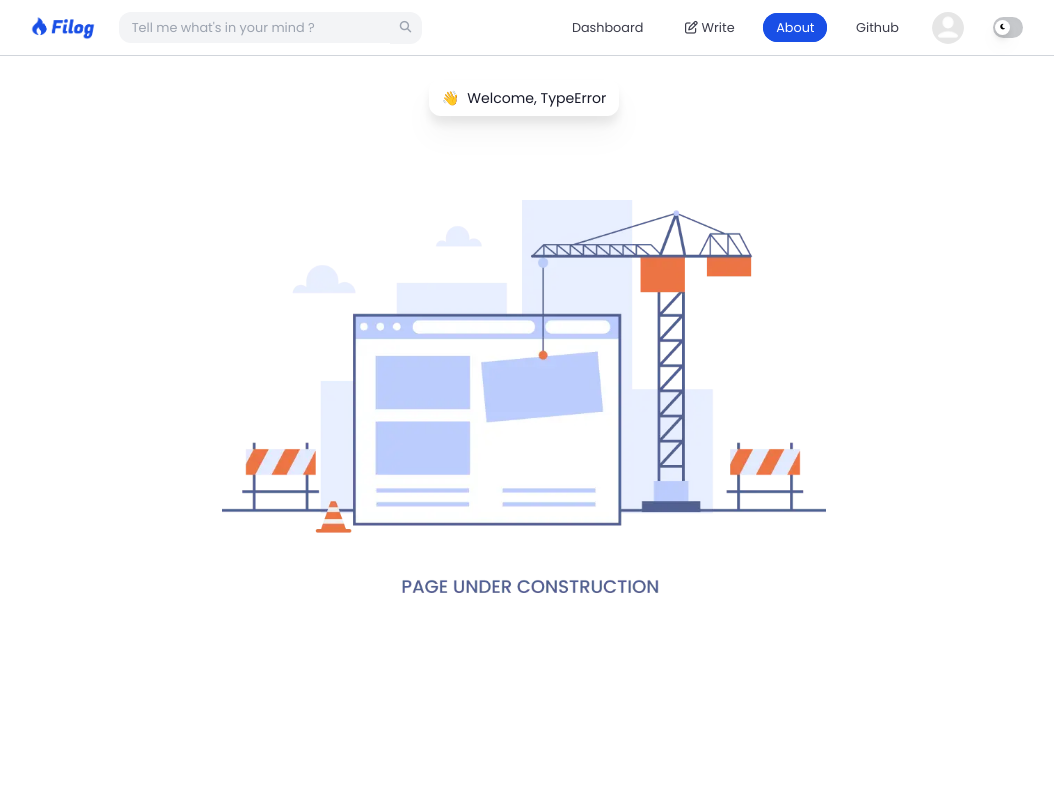
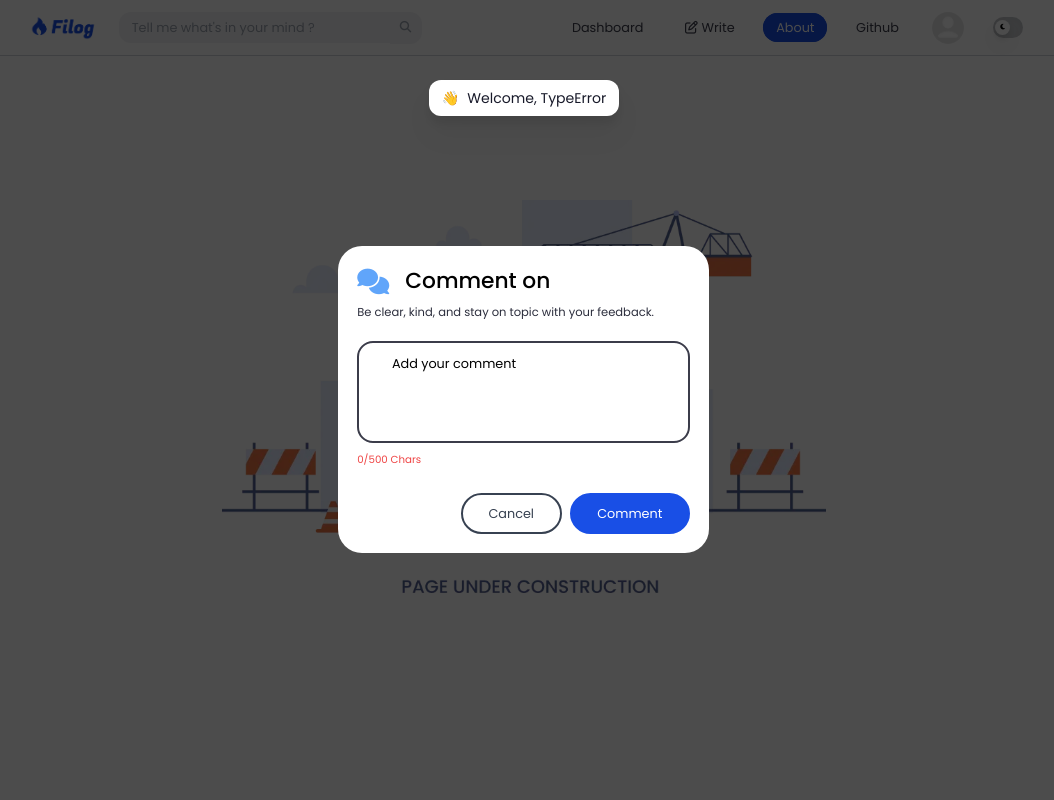
Before and after one commit to dev-raghvendramisra/Filog, a React (Vite) app in the folder Frontend/: page /about in a window 1280 px wide. Shown: the top 800 px of the page, without its empty margins (116-1170 px from the left). Built offline with nearby package versions, Linux system fonts and the light colour scheme; no server answers.

Commit message:
chore: Update FormModal and FormModalContainer components

```diff
--- a/Frontend/src/components/Input/Input.jsx
+++ b/Frontend/src/components/Input/Input.jsx
@@ -2,7 +2,7 @@ import React, { useId } from 'react'
 import { FeedbackMessage as Error} from '../../components'
 const Input=React.forwardRef(({
    value="",
-   onChange = () => { },
+   onChange,
    type="email",
    placeholder="set your placeholder !",
    className_container = '',
@@ -18,13 +18,19 @@ const Input=React.forwardRef(({
    errClassName="",
    text_area=false,
    icon=true,
+   charLimit,
    ...inputContStyle
      },ref)=> {
 
 
     const id = useId()
     const [isTypePass, setIsTypePass] = React.useState(false)
+    const [chars, setChars] = React.useState(0)
 
+    const handleChange = ({target}) =>{
+      setChars(target.value.length)
+       onChange({target})
+    }
 
     const getIconClass = () => {
         switch(type) {
@@ -41,7 +47,7 @@ const Input=React.forwardRef(({
 
 
     return (
-       <div id="input-errMsg-wrapper" className={`mb-4p transition-all ${className_wrapper}`}>
+       <div id="input-errMsg-wrapper" className={`mb-4p transition-all ${className_wrapper} relative`}>
 
         <div id="input-container"
         className={` w-26vw rounded-2xl  flex relative
@@ -53,7 +59,7 @@ const Input=React.forwardRef(({
          <label id="label-as-placeholder-for-outlined-input" htmlFor={id}
          className={`transition-inset absolute z-30  bg-white pl-0.5vw pr-0.5vw dark:bg-darkPrimary text-0.8vw
           ${fill?"hidden":""}
-          ${value!=""?(text_area ?"left-6p -top-8p":"left-10p -top-20p"):(ref.current!=document.activeElement?(text_area ?"left-8p top-12p text-1vw":"left-12p text-1vw top-28p"):(text_area ?"":"left-10p -top-20p "))}`}  >
+          ${value!=""?(text_area ?"left-6p -top-8p":icon ?"left-10p -top-20p":"left-6p -top-20p"):(ref.current!=document.activeElement?(text_area ?"left-8p top-12p text-1vw":icon ?"left-12p text-1vw top-28p":"left-8p text-1vw top-28p"):(text_area ?"":"left-10p -top-20p "))}`}  >
           {type.substring(0,1).toLocaleUpperCase()+type.substring(1)}
           </label>
 
@@ -67,9 +73,9 @@ const Input=React.forwardRef(({
           <div id="pass-protection-wrapper"
           className={`h-100p w-80p relative overflow-hidden ${className_input_prot_el_wrapper}`} {...inputContStyle}>
             {text_area
-            ?<textarea rows="6" cols="50" value={value} onChange={onChange} placeholder={fill?placeholder:""}
+            ?<textarea rows="6" cols="50" value={value} onChange={handleChange} placeholder={fill?placeholder:""}
             className={`bg-transparent h-100p w-100p resize-none outline-none hideScrollbar ${className_input}`} autoComplete='off'></textarea>
-            :<input id={id} ref={ref} type={isTypePass?"password":"text"} value={value} onChange={onChange} placeholder={fill?placeholder:""}
+            :<input id={id} ref={ref} type={isTypePass?"password":"text"} value={value} onChange={handleChange} placeholder={fill?placeholder:""}
             className={`bg-transparent h-100p w-100p outline-none ${icon || "pl-1vw"}${className_input}`} autoComplete='off'/>
             }
           </div>
@@ -96,6 +102,9 @@ const Input=React.forwardRef(({
         <Error className={`transition-all ${errClassName}`}>
           {errMsg}
         </Error>
+        {text_area && <div id="char-counter" className={`text-0.8vw mt-1 ${chars>charLimit || chars==0 ? "text-danger":"text-green-500"}`}>
+        {chars+`/`+charLimit} Chars
+        </div>}
       </div>
 
     )
--- a/Frontend/src/components/Modal-Container/FormModalContainer.jsx
+++ b/Frontend/src/components/Modal-Container/FormModalContainer.jsx
@@ -1,16 +1,47 @@
 import React from 'react'
 import { useSelector } from 'react-redux';
 import useModalActionsContext from '../../context/modalActionsContext';
+import { ID } from 'appwrite';
+import {FormModal} from '../../components'
 
 
 function FormModalContainer() {
   const modals = useSelector((state)=>state.formModals);
     const {modalActions, addModalActionHandlers, removeModalActionHandlers} = useModalActionsContext();
+    const [val1, setVal1] = React.useState("")
+ const [val2, setVal2] = React.useState("")
+ const [val3, setVal3] = React.useState("")
 
-    if(modals.length <= 1) return null;
+
+
+ const inputFeildSpecs=[
+  {
+    type:"Add your comment",
+    text_area:true,
+  }]
+
+    // if(modals.length <= 1) return null;
 
   return (
-    <div>
+    <div className=' flex items-center justify-center h-100vh w-full bg-black bg-opacity-70 dark:bg-opacity-80 fixed' style={{ zIndex: "60" }}>
+        {modals.map((modal, index) => {
+            return (
+                <FormModal modalId={ID.unique()}
+                inputFeildSpecs={inputFeildSpecs}
+                primaryBtnText="Comment"
+                iconClass='fa regular fa-comments'
+                secondaryBtnText="Cancel" heading="Comment on "
+                inputFeild_1Value={val1}
+                inputFeild_2Value={val2}
+                inputFeild_3Value={val3}
+                ctaDanger={false}
+                message="Be clear, kind, and stay on topic with your feedback."
+                ctaDisabled={false}
+                charLimit={500}
+                onChange_1={({target})=>setVal1(target.value)}
+                onChange_2={({target})=>setVal2(target.value)}
+                onChange_3={({target})=>setVal3(target.value)} />
+            )})}
 
     </div>
   )
--- a/Frontend/src/components/Modal/FormModal.jsx
+++ b/Frontend/src/components/Modal/FormModal.jsx
@@ -1,23 +1,110 @@
 import React from 'react'
+import { Input, Button, FeedbackMessage } from '..'
 
 function FormModal({
   modalId,
   primaryHandler,
   secondaryHandler,
+  iconClass,
   heading,
   message,
   primaryBtnText,
   secondaryBtnText,
+  feedbackMessage = {},
   ctaDanger,
-  inputFeildSpecs:[],
+  ctaDisabled,
+  btnLoading,
+  onChange_1,
+  onChange_2,
+  onChange_3,
+  charLimit,
+  inputFeildSpecs = [],
   inputFeild_1Value,
   inputFeild_2Value,
   inputFeild_3Value,
   imputFeild_1Error,
   imputFeild_2Error,
-  imputFeild_3Error}) {
+  imputFeild_3Error }) {
+  const ref1 = React.useRef(null);
+  const ref2 = React.useRef(null);
+  const ref3 = React.useRef(null);
+  const refs = [
+    ref1,
+    ref2,
+    ref3
+  ]
+  const inputValue = [
+    inputFeild_1Value,
+    inputFeild_2Value,
+    inputFeild_3Value
+  ]
+  const inputError = [
+    imputFeild_1Error,
+    imputFeild_2Error,
+    imputFeild_3Error
+  ]
+  const onChange = [
+    onChange_1,
+    onChange_2,
+    onChange_3
+  ]
+
   return (
-    <div>
+    <div className='w-fit rounded-3xl p-1.5vw bg-white dark:bg-darkPrimary max-w-30vw absolute modalAnim '>
+      <div id={`formModal-header-${modalId}`} className='flex justify-start gap-4 items-center text-1.7vw font-medium'>
+        <span className={`${iconClass} ${ctaDanger ? "text-danger" : "text-blue-400"} text-2vw`}></span>
+        <h1 className=''>{heading}</h1>
+      </div>
+      <div id={`formModal-body-${modalId}`} className='text-toastDarkModeBg dark:text-footer_text text-0.9vw mt-0.5vw mb-0.5vw'>
+        <p>{message}</p>
+        <FeedbackMessage
+          id={`${modalId}-formModal-feedback`}
+          err={feedbackMessage.type === "err"}
+          className='pl-none mt-1vw text-1vw'
+          iconType='solid'
+        >
+          {feedbackMessage.message}
+        </FeedbackMessage>
+      </div>
+      <div id={`formModal-inputs-${modalId}`}>
+        {inputFeildSpecs.map((inputFeildSpec, idx) => {
+          return (
+            <Input ref={idx === 0 ? refs[0] : idx === 1 ? refs[1] : refs[2]}
+              value={inputValue[idx]}
+              onChange={onChange[idx]}
+              key={modalId + idx}
+              icon={false}
+              type={inputFeildSpec.type}
+              className_container="w-20vw px-1.5vw py-1vw"
+              style={{ width: "100%" }}
+              className_input={inputFeildSpec.text_area || "pl-0"}
+              text_area={inputFeildSpec.text_area}
+              errMsg={inputError[idx]}
+              charLimit={charLimit} />
+          )
+        })}
+      </div>
+      <div id={`formModal-footer-${modalId}`} className='flex items-center justify-end gap-2 mt-2vw'>
+        <Button
+          outline
+          id={`${modalId}-formModal-secondary`}
+          onClick={secondaryHandler}
+          className='text-1vw'
+        >
+          {secondaryBtnText}
+        </Button>
+        <Button
+          primary={!ctaDisabled && !ctaDanger}
+          danger={ctaDanger && !ctaDisabled}
+          disabled={ctaDisabled}
+          loading={btnLoading}
+          id={`${modalId}-formModal-cta`}
+          onClick={primaryHandler}
+          className='text-1vw'
+        >
+          {primaryBtnText}
+        </Button>
+      </div>
 
     </div>
   )
--- a/Frontend/src/context/modalActionsContext.jsx
+++ b/Frontend/src/context/modalActionsContext.jsx
@@ -1,81 +1,36 @@
-import { createContext, useState, useContext } from "react";
+import { createContext,useState, useContext } from "react";
 
-/**
- * Modal Actions Context
- *
- * This context manages modal action handlers for primary and secondary buttons.
- * Handlers can be added, cleared, and accessed by components that consume this context.
- */
-const modalActionsContext = createContext({
-    addModalActionHandlers: () => {},
-    removeModalActionHandlers: () => {},
-    modalActions: {}
-});
 
-/**
- * ModalActionsContextProvider
- *
- * Provides the context for managing modal action handlers. This allows consumers to:
- * - Add new handlers for modal actions (e.g., primary/secondary buttons).
- * - Remove handlers based on the action ID.
- *
- * @param {Object} children - React children elements.
- */
-export const ModalActionsContextProvider = ({ children }) => {
+const modalActionsContext = createContext(
+    {
+        addModalActionHandlers: () => {},
+        clearModalActionHandlers: () => {},
+        modalActions:{}
+    }
+);
+
+export const ModalActionsContextProvider = ({children}) => {
     const [modalActions, setModalActions] = useState({});
 
-    /**
-     * Adds handler functions for modals (e.g., primary and secondary button actions).
-     * The new actions should be an object where the key is the modal ID, and
-     * the value is an object containing the handler functions for that modal.
-     *
-     * Example of a modal action object:
-     * {
-     *    modalId: {
-     *       primaryOnClick: () => {
-     *         // Logic for primary button click
-     *       },
-     *       secondaryOnClick: () => {
-     *         // Logic for secondary button click
-     *       }
-     *    }
-     * }
-     *
-     * @param {Object} newAction - An object containing new modal action handlers.
-     */
     const addModalActionHandlers = (newAction) => {
         setModalActions((prevActions) => {
-            const newActions = { ...prevActions, ...newAction };
-            return newActions;
+          const newActions = {...prevActions, ...newAction};
+          return newActions;
         });
-    };
+      };
 
-    /**
-     * Removes handler functions for a specific modal based on its action ID.
-     *
-     * @param {string} actionId - The unique identifier for the modal action to be removed.
-     */
     const removeModalActionHandlers = (actionId) => {
-        const newActions = { ...modalActions };
+        const newActions = {...modalActions};
         delete newActions[actionId];
         setModalActions(newActions);
-    };
-
-    return (
-        <modalActionsContext.Provider value={{ addModalActionHandlers, modalActions, removeModalActionHandlers }}>
+    }
+    return(
+        <modalActionsContext.Provider value={{addModalActionHandlers,modalActions,removeModalActionHandlers}}>
             {children}
         </modalActionsContext.Provider>
-    );
-};
+    )
+}
 
-/**
- * useModalActionsContext
- *
- * A custom hook to provide access to the modal actions context.
- * This hook allows components to add or remove modal action handlers.
- *
- * @returns {Object} The context value, including `addModalActionHandlers`, `removeModalActionHandlers`, and `modalActions`.
- */
-export default function useModalActionsContext() {
+export default function useModalActionsContext(){
     return useContext(modalActionsContext);
 }
--- a/Frontend/src/pages/Playground.jsx
+++ b/Frontend/src/pages/Playground.jsx
@@ -1,29 +1,52 @@
 import React from 'react'
 import { authServices, dbServices } from '../services'
 import { useSelector } from 'react-redux'
-import { Input } from '../components'
+import { FormModal } from '../components'
+import { ID } from 'appwrite'
 
 function Playground() {
  const {userName,userId, userAvatar,$id, blogsLiked} = useSelector(state=>state.userProfile)
  const {userData} = useSelector(state=>state.auth)
- const [val, setVal] = React.useState("")
- const ref = React.useRef(null)
+ const [val1, setVal1] = React.useState("")
+ const [val2, setVal2] = React.useState("")
+ const [val3, setVal3] = React.useState("")
+
+
+
+ const inputFeildSpecs=[
+  {
+    type:"Add your comment",
+    text_area:true,
+  }]
 
   return (
-    <div className='h-100vh w-full flex flex-col justify-start items-center'>
+    <div className='h-100vh w-full flex flex-col justify-center items-center'>
         <h1 className='text-3xl mt-20vh'>Playground</h1>
         <p className='text-1xl'>This is a test route</p>
-        <button onClick={async()=>{
-          const res = await dbServices.like_unlikeBlog("66d6674e0015e716db6f",$id,5,["66d6674e0015e716db6f"])
-          console.log(res);
-
-        }}>Test Like Blog</button>
         <button onClick={()=>{
         authServices.logout()
      }}>Logout</button>
-     <Input value={val} ref={ref} onChange={({target})=>{setVal(target.value)}} className_container="w-20vw px-1.5vw py-1vw" style={{width:"100%"}} type="Add comment" text_area icon={false} />
-     <Input value={val} ref={ref} onChange={({target})=>{setVal(target.value)}} className_container="w-20vw px-1.5vw py-1vw" style={{width:"100%"}} type="email" icon={false} />
-     <button onClick={()=>{}}>Test link</button>
+         <button onClick={()=>{}}>Test link</button>
+
+
+
+      <FormModal modalId={ID.unique()}
+      inputFeildSpecs={inputFeildSpecs}
+      primaryBtnText="Comment"
+      iconClass='fa regular fa-comments'
+      secondaryBtnText="Cancel" heading="Comment on "
+      inputFeild_1Value={val1}
+      inputFeild_2Value={val2}
+      inputFeild_3Value={val3}
+      ctaDanger={false}
+      message="Be clear, kind, and stay on topic with your feedback."
+      ctaDisabled={false}
+      charLimit={500}
+      onChange_1={({target})=>setVal1(target.value)}
+      onChange_2={({target})=>setVal2(target.value)}
+      onChange_3={({target})=>setVal3(target.value)} />
+
+
     </div>
   )
 }
```
